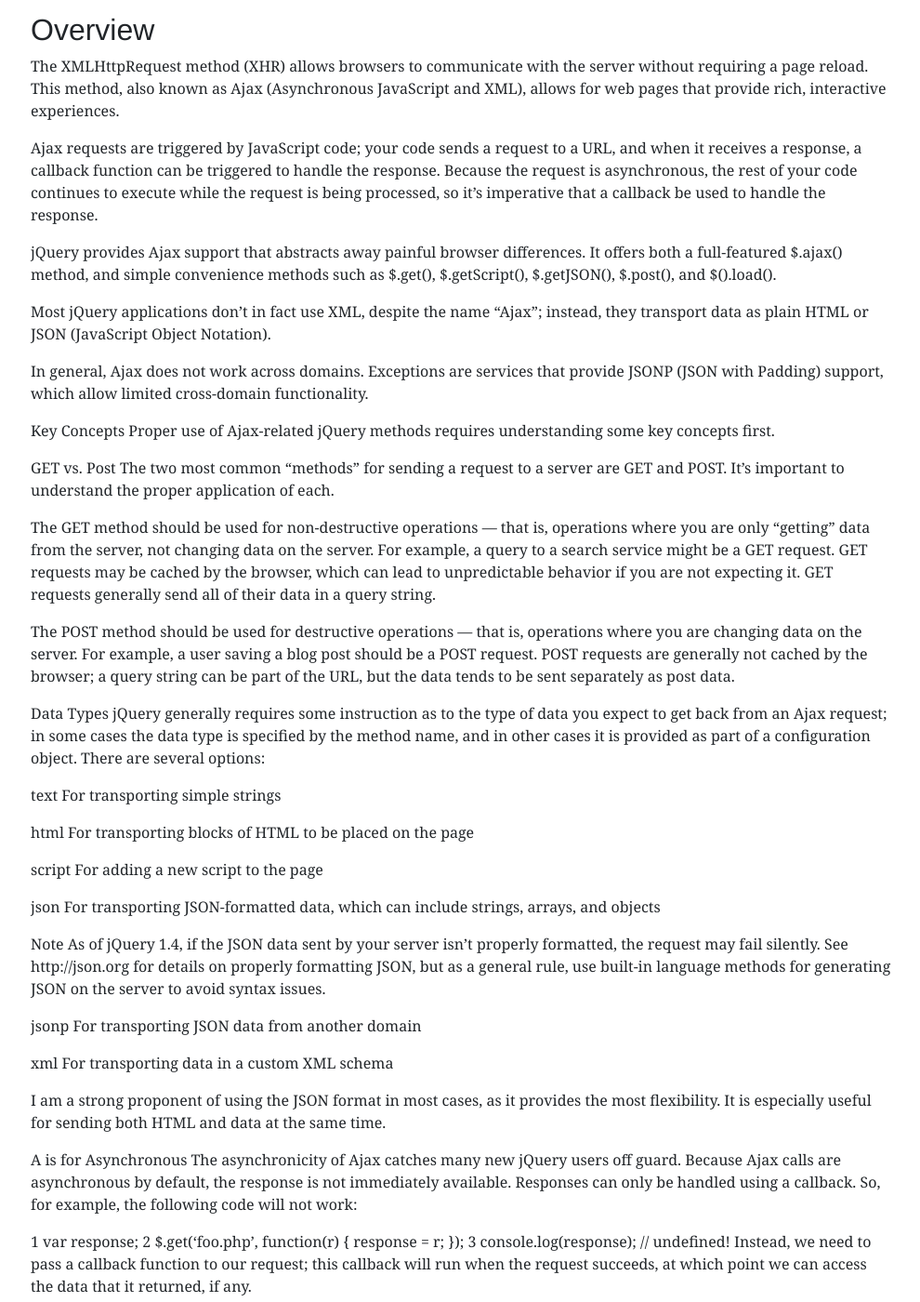
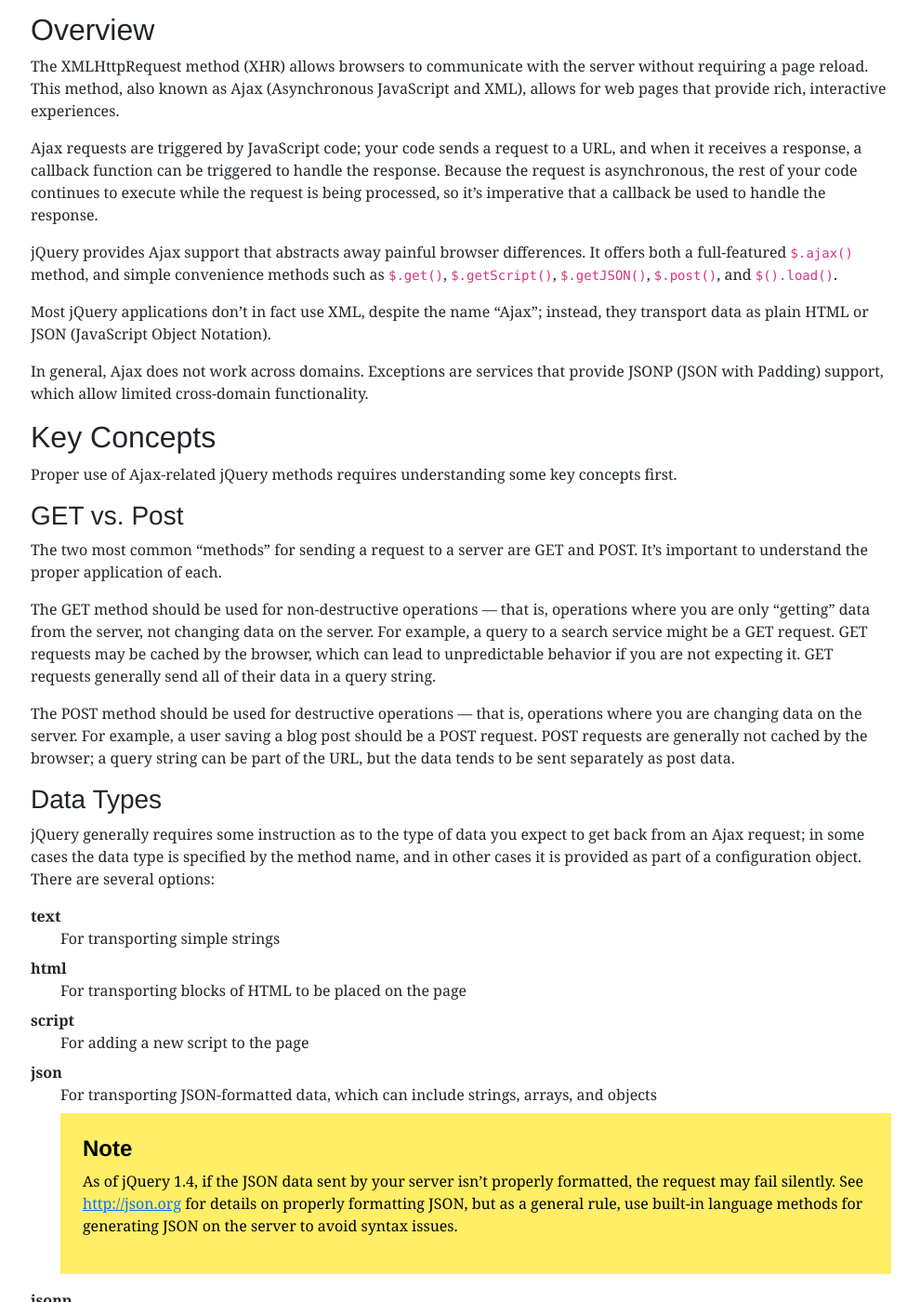
Before and after one commit to dan-carroll/jquery-fundamentals, a Jekyll site: the page built from legacy/ch07-ajax.md, in a window 1280 px wide and 1400 px high, scrolled down 297 px. Shown: the whole window at 93% size, without its empty margins (144-1134 px from the left). Built offline with Jekyll 4.4.1, drawn with Linux system fonts in a browser that asks for light colours; part of the change alters nothing that is shown; some of the changed text lies outside the part shown.

Commit message:
Update ch07-ajax.md

```diff
--- a/legacy/ch07-ajax.md
+++ b/legacy/ch07-ajax.md
@@ -16,49 +16,54 @@ The XMLHttpRequest method (XHR) allows browsers to communicate with the server w
 
 Ajax requests are triggered by JavaScript code; your code sends a request to a URL, and when it receives a response, a callback function can be triggered to handle the response. Because the request is asynchronous, the rest of your code continues to execute while the request is being processed, so it’s imperative that a callback be used to handle the response.
 
-jQuery provides Ajax support that abstracts away painful browser differences. It offers both a full-featured $.ajax() method, and simple convenience methods such as $.get(), $.getScript(), $.getJSON(), $.post(), and $().load().
+jQuery provides Ajax support that abstracts away painful browser differences. It offers both a full-featured `$.ajax()` method, and simple convenience methods such as `$.get()`, `$.getScript()`, `$.getJSON()`, `$.post()`, and `$().load()`.
 
 Most jQuery applications don’t in fact use XML, despite the name “Ajax”; instead, they transport data as plain HTML or JSON (JavaScript Object Notation).
 
 In general, Ajax does not work across domains. Exceptions are services that provide JSONP (JSON with Padding) support, which allow limited cross-domain functionality.
 
-Key Concepts
+## Key Concepts
+
 Proper use of Ajax-related jQuery methods requires understanding some key concepts first.
 
-GET vs. Post
+### GET vs. Post
+
 The two most common “methods” for sending a request to a server are GET and POST. It’s important to understand the proper application of each.
 
 The GET method should be used for non-destructive operations — that is, operations where you are only “getting” data from the server, not changing data on the server. For example, a query to a search service might be a GET request. GET requests may be cached by the browser, which can lead to unpredictable behavior if you are not expecting it. GET requests generally send all of their data in a query string.
 
 The POST method should be used for destructive operations — that is, operations where you are changing data on the server. For example, a user saving a blog post should be a POST request. POST requests are generally not cached by the browser; a query string can be part of the URL, but the data tends to be sent separately as post data.
 
-Data Types
+### Data Types
+
 jQuery generally requires some instruction as to the type of data you expect to get back from an Ajax request; in some cases the data type is specified by the method name, and in other cases it is provided as part of a configuration object. There are several options:
 
 text
-For transporting simple strings
+: For transporting simple strings
 
 html
-For transporting blocks of HTML to be placed on the page
+: For transporting blocks of HTML to be placed on the page
 
 script
-For adding a new script to the page
+: For adding a new script to the page
 
 json
-For transporting JSON-formatted data, which can include strings, arrays, and objects
+: For transporting JSON-formatted data, which can include strings, arrays, and objects
 
-Note
-As of jQuery 1.4, if the JSON data sent by your server isn't properly formatted, the request may fail silently. See http://json.org for details on properly formatting JSON, but as a general rule, use built-in language methods for generating JSON on the server to avoid syntax issues.
+: > #### Note
+>
+> As of jQuery 1.4, if the JSON data sent by your server isn't properly formatted, the request may fail silently. See [http://json.org](http://json.org/) for details on properly formatting JSON, but as a general rule, use built-in language methods for generating JSON on the server to avoid syntax issues.
 
 jsonp
-For transporting JSON data from another domain
+: For transporting JSON data from another domain
 
 xml
-For transporting data in a custom XML schema
+: For transporting data in a custom XML schema
 
-I am a strong proponent of using the JSON format in most cases, as it provides the most flexibility. It is especially useful for sending both HTML and data at the same time.
+*I am a strong proponent of using the JSON format in most cases, as it provides the most flexibility. It is especially useful for sending both HTML and data at the same time.*
 
-A is for Asynchronous
+### A is for Asynchronous
+
 The asynchronicity of Ajax catches many new jQuery users off guard. Because Ajax calls are asynchronous by default, the response is not immediately available. Responses can only be handled using a callback. So, for example, the following code will not work:
 
 1
```
